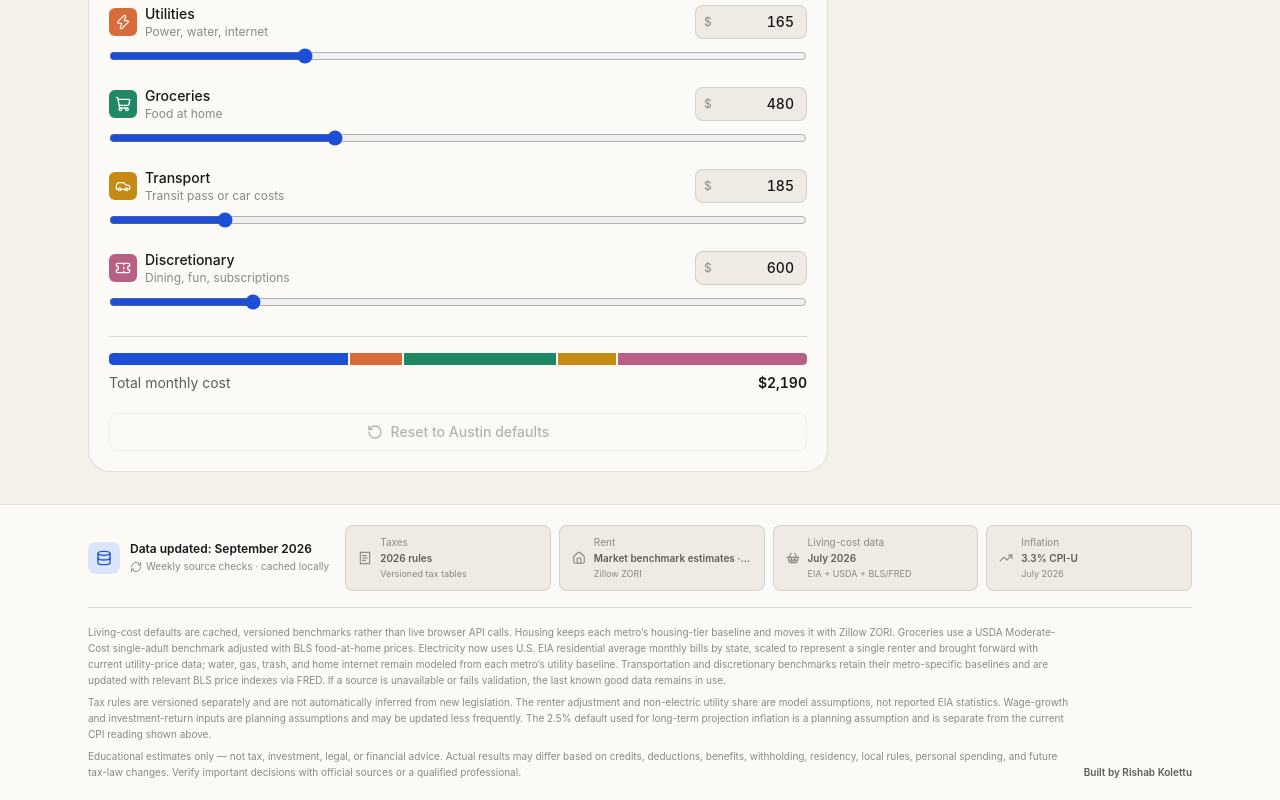
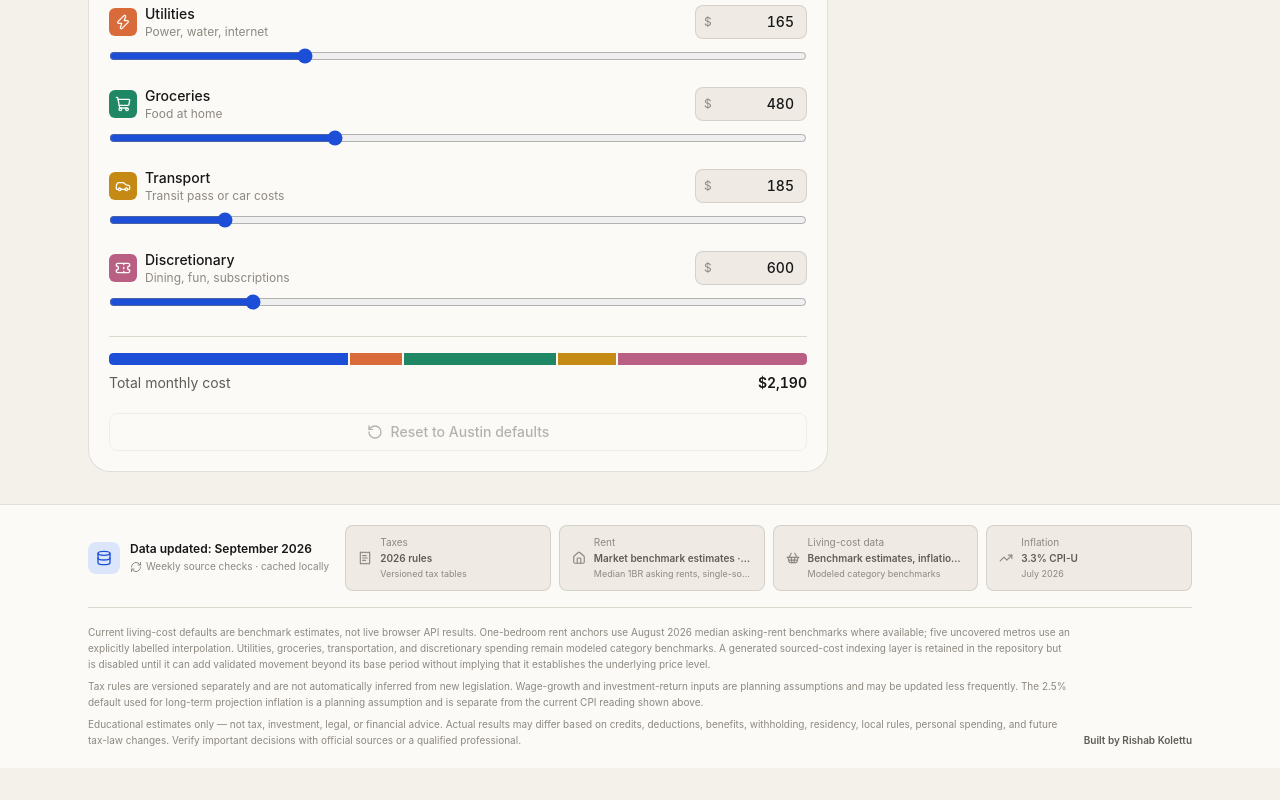
Before and after one commit to rkolettu/take-home-savings-calculator, a React (Vite) app: page / in a window 1280 px wide. Shown: the part 1026-1826 px from the top of the page. After the commit the page ends 1794 px from the top, so only its background shows below. Built offline with nearby package versions, Linux system fonts and the light colour scheme.

Commit message:
Guard sourced-data provenance labels

```diff
--- a/src/components/DataFreshness.tsx
+++ b/src/components/DataFreshness.tsx
@@ -6,7 +6,18 @@ import {
   ShoppingBasket,
   TrendingUp,
 } from 'lucide-react'
+import { USE_AUTOMATIC_COST_UPDATES } from '../data/costDataConfig'
 import liveData from '../data/liveData.json'
+import sourcedCosts from '../data/sourcedCosts.json'
+
+const multipliers = [
+  ...Object.values(sourcedCosts.categoryMultipliers),
+  ...Object.values(sourcedCosts.housingMultipliers),
+]
+const hasActiveMultiplier = multipliers.some(
+  (multiplier) => Math.abs(multiplier - 1) > 0.0001,
+)
+const sourcedDataActive = USE_AUTOMATIC_COST_UPDATES && hasActiveMultiplier
 
 const items = [
   {
@@ -17,14 +28,14 @@ const items = [
   },
   {
     label: 'Rent',
-    value: liveData.rentEstimates,
-    detail: 'Zillow ZORI',
+    value: sourcedDataActive ? sourcedCosts.housingPeriod : liveData.rentEstimates,
+    detail: sourcedDataActive ? 'Sourced-data index active' : liveData.rentSource,
     icon: Home,
   },
   {
     label: 'Living-cost data',
-    value: liveData.costIndexPeriod,
-    detail: 'EIA + USDA + BLS/FRED',
+    value: sourcedDataActive ? liveData.costIndexPeriod : liveData.costModel,
+    detail: sourcedDataActive ? 'EIA + USDA + BLS/FRED' : 'Modeled category benchmarks',
     icon: ShoppingBasket,
   },
   {
@@ -90,10 +101,10 @@ export function DataFreshness() {
         >
           <div className="space-y-1.5 text-[10px] leading-4 text-[var(--text-muted)]">
             <p>
-              Living-cost defaults are cached, versioned benchmarks rather than live browser API calls. Housing keeps each metro’s housing-tier baseline and moves it with Zillow ZORI. Groceries use a USDA Moderate-Cost single-adult benchmark adjusted with BLS food-at-home prices. Electricity now uses U.S. EIA residential average monthly bills by state, scaled to represent a single renter and brought forward with current utility-price data; water, gas, trash, and home internet remain modeled from each metro’s utility baseline. Transportation and discretionary benchmarks retain their metro-specific baselines and are updated with relevant BLS price indexes via FRED. If a source is unavailable or fails validation, the last known good data remains in use.
+              Current living-cost defaults are benchmark estimates, not live browser API results. One-bedroom rent anchors use August 2026 median asking-rent benchmarks where available; five uncovered metros use an explicitly labelled interpolation. Utilities, groceries, transportation, and discretionary spending remain modeled category benchmarks. A generated sourced-cost indexing layer is retained in the repository but is disabled until it can add validated movement beyond its base period without implying that it establishes the underlying price level.
             </p>
             <p>
-              Tax rules are versioned separately and are not automatically inferred from new legislation. The renter adjustment and non-electric utility share are model assumptions, not reported EIA statistics. Wage-growth and investment-return inputs are planning assumptions and may be updated less frequently. The 2.5% default used for long-term projection inflation is a planning assumption and is separate from the current CPI reading shown above.
+              Tax rules are versioned separately and are not automatically inferred from new legislation. Wage-growth and investment-return inputs are planning assumptions and may be updated less frequently. The 2.5% default used for long-term projection inflation is a planning assumption and is separate from the current CPI reading shown above.
             </p>
             <p>
               Educational estimates only — not tax, investment, legal, or financial advice. Actual results may differ based on credits, deductions, benefits, withholding, residency, local rules, personal spending, and future tax-law changes. Verify important decisions with official sources or a qualified professional.
```
